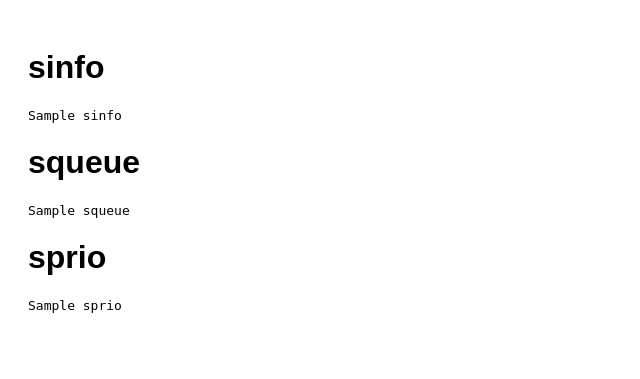
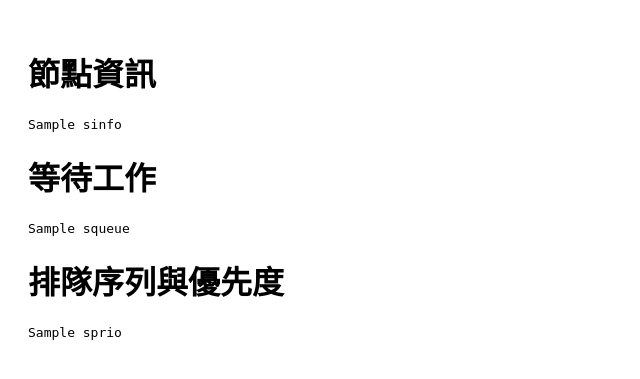
Before and after one commit to JLAI162/cloud_project, a Flask app: template v2/templates/index.html in a window 1280 px wide. Shown: the top 379 px of the page, without its empty margins (0-640 px from the left). Run offline with Flask 3, Linux system fonts and the light colour scheme; the template is opened without the code that fills it: most values are stand-ins (such as "Sample title", 1, 10 or a date in 2020).

Commit message:
index and prompt

```diff
--- a/v2/templates/index.html
+++ b/v2/templates/index.html
@@ -26,13 +26,13 @@
     </style>
 </head>
 <body>
-    <h1>sinfo</h1>
+    <h1>節點資訊</h1>
     <pre>{{ sinfo }}</pre>
 
-    <h1>squeue</h1>
+    <h1>等待工作</h1>
     <pre>{{ squeue }}</pre>
 
-    <h1>sprio</h1>
+    <h1>排隊序列與優先度</h1>
     <pre>{{ sprio }}</pre>
 </body>
 </html>
```
Also changed, not shown: 1 other file.
